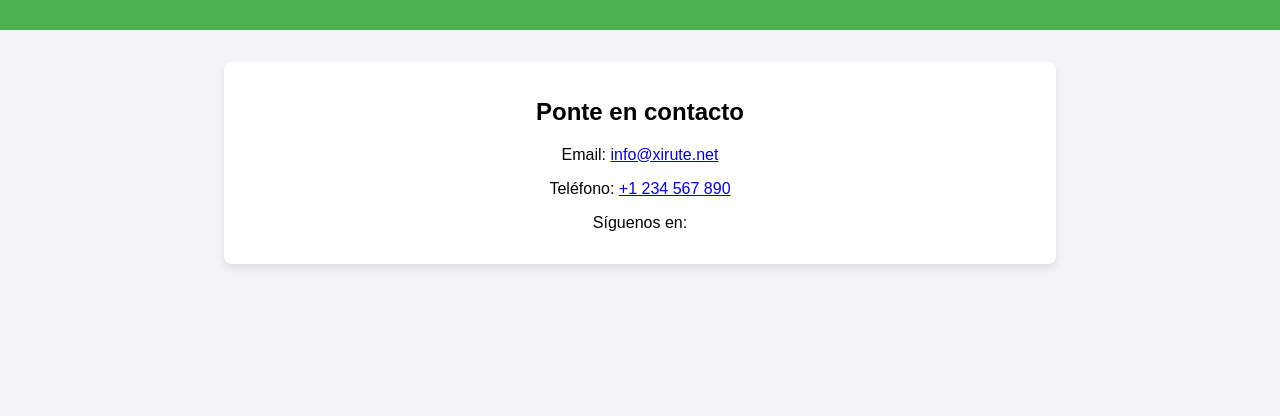
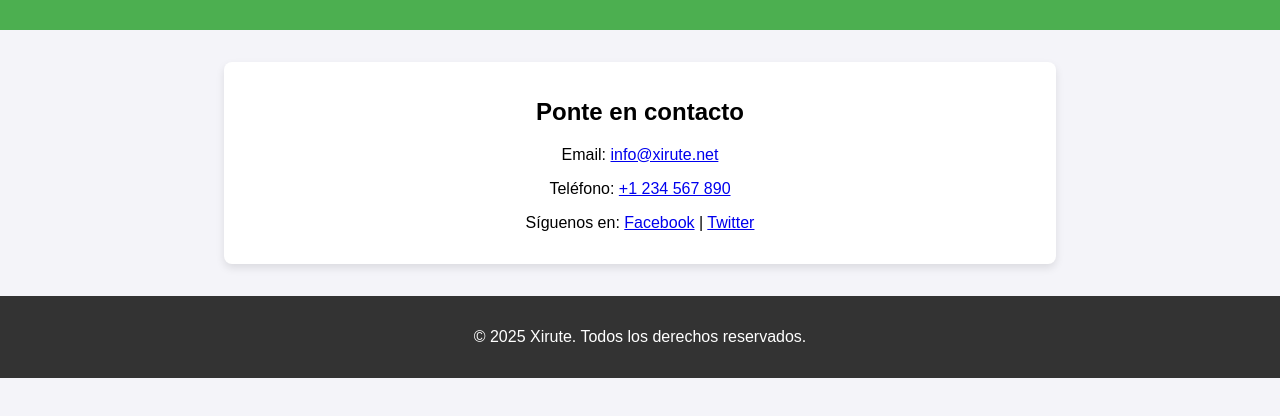
Before and after one commit to atocmi/xirute-site, a plain HTML site: page contact.html in a window 1280 px wide. Shown: the part 116-532 px from the top of the page. Drawn offline with Linux system fonts and the light colour scheme.

Commit message:
Update contact.html

```diff
--- a/contact.html
+++ b/contact.html
@@ -58,4 +58,12 @@
         <p>Email: <a href="mailto:info@xirute.net">info@xirute.net</a></p>
         <p>Teléfono: <a href="tel:+1234567890">+1 234 567 890</a></p>
         <p>Síguenos en:
-            <a href="https://www.facebook.com/xirute" targ
+            <a href="https://www.facebook.com/xirute" target="_blank">Facebook</a> |
+            <a href="https://www.twitter.com/xirute" target="_blank">Twitter</a>
+        </p>
+    </section>
+    <footer>
+        <p>&copy; 2025 Xirute. Todos los derechos reservados.</p>
+    </footer>
+</body>
+</html>
```
